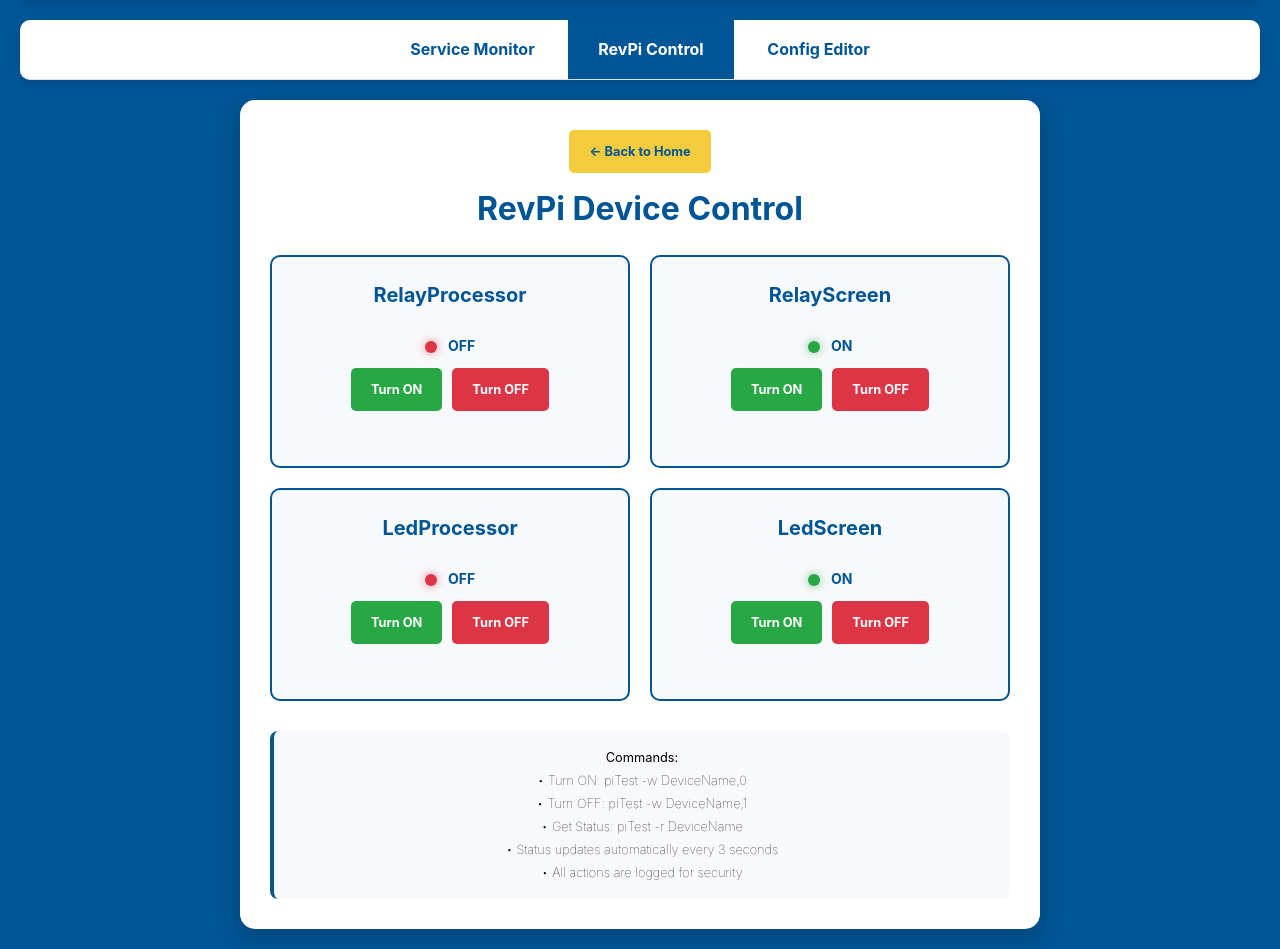
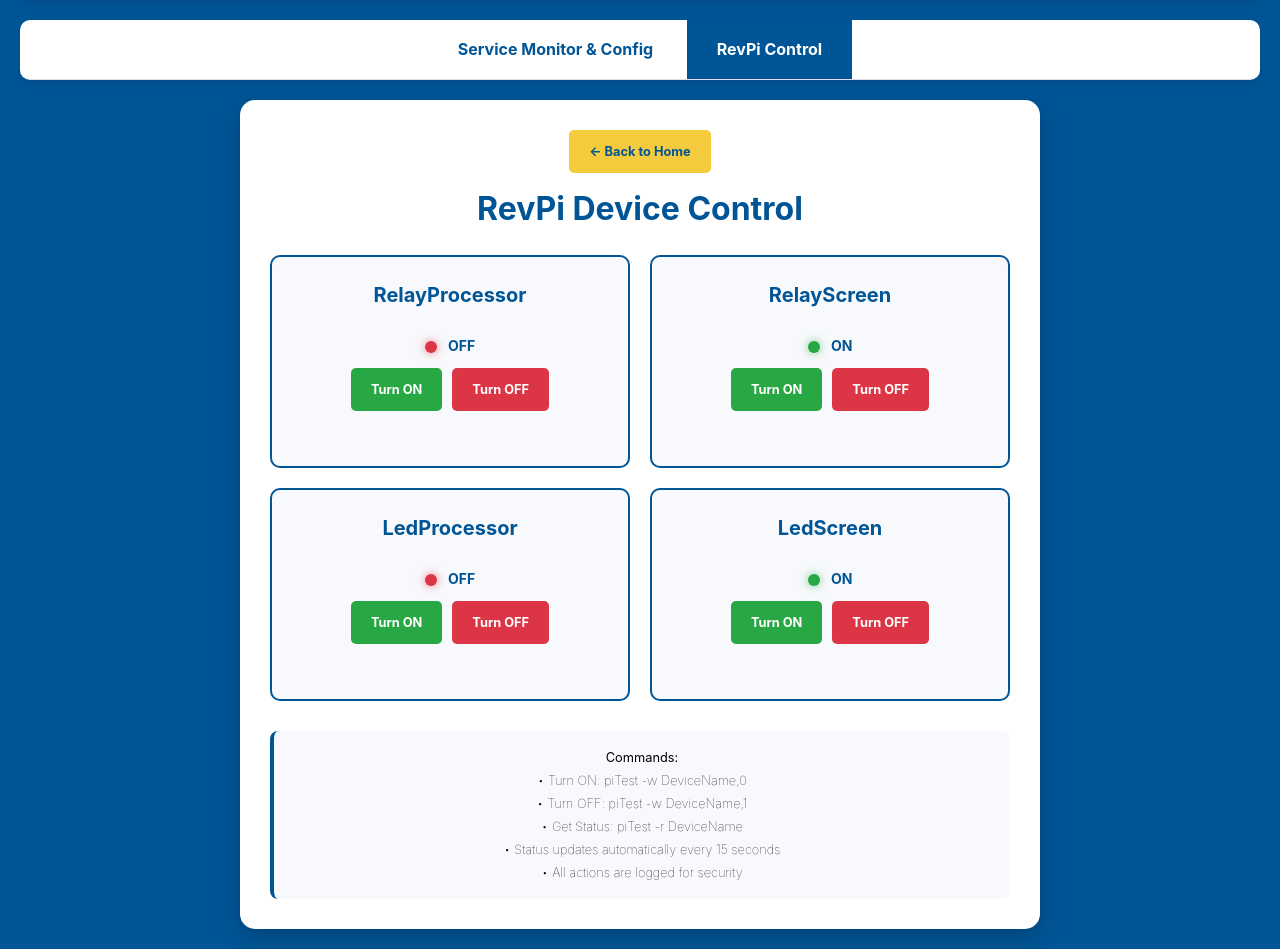
Before and after one commit to edson-jebi/Boot-Monitoring, a Flask app: page /revpi-control in a window 1280 px wide. Shown: the part 100-1049 px from the top of the page. Run offline with Flask 3, Linux system fonts and the light colour scheme; the visitor is signed in with stand-in values (Sample User, id 1); some libraries are stand-ins or nearby versions.

Commit message:
refactor: Consolidate navigation and improve RevPi status updates
- Redirect config editor route to service monitor page
  - Config editor functionality now integrated into service monitor
  - Update config_editor_controller to redirect to service_monitor

- Update navigation across all pages
  - Rename "Service Monitor" tab to "Service Monitor & Config"
  - Remove separate "Config Editor" tab (now consolidated)
  - Consistent navigation in home.html, revpi_control.html, service_monitor.html

- Improve RevPi Control status updates
  - Increase update interval from 10s to 15s to reduce load
  - Add status update lock to prevent race conditions
  - Add 500ms initial delay for page load completion
  - Better error handling for concurrent requests

🤖 Generated with [Claude Code](https://claude.com/claude-code)

Co-Authored-By: Claude <noreply@anthropic.com>

```diff
--- a/templates/home.html
+++ b/templates/home.html
@@ -154,9 +154,8 @@
 </div>
 
 <div class="nav-tabs">
-    <a href="{{ url_for('main.service_monitor') }}" class="tab-button active">Service Monitor</a>
+    <a href="{{ url_for('main.service_monitor') }}" class="tab-button active">Service Monitor & Config</a>
     <a href="{{ url_for('main.revpi_control') }}" class="tab-button">RevPi Control</a>
-    <a href="{{ url_for('main.config_editor') }}" class="tab-button">Config Editor</a>
 </div>
 
 
--- a/templates/revpi_control.html
+++ b/templates/revpi_control.html
@@ -216,9 +216,8 @@
 </div>
 
 <div class="nav-tabs">
-    <a href="{{ url_for('main.service_monitor') }}" class="tab-button">Service Monitor</a>
+    <a href="{{ url_for('main.service_monitor') }}" class="tab-button">Service Monitor & Config</a>
     <a href="{{ url_for('main.revpi_control') }}" class="tab-button active">RevPi Control</a>
-    <a href="{{ url_for('main.config_editor') }}" class="tab-button">Config Editor</a>
 </div>
 
 <div class="container">
@@ -252,23 +251,37 @@
         • Turn ON: piTest -w DeviceName,0<br>
         • Turn OFF: piTest -w DeviceName,1<br>
         • Get Status: piTest -r DeviceName<br>
-        • Status updates automatically every 3 seconds<br>
+        • Status updates automatically every 15 seconds<br>
         • All actions are logged for security
     </div>
 </div>
 
 <script>
-// Start status monitoring when page loads
+// Start status monitoring when page loads with delay to prevent race conditions
+let statusUpdateInProgress = false;
+
 document.addEventListener('DOMContentLoaded', function() {
-    updateStatus();
-    // Update status every 10 seconds
-    setInterval(updateStatus, 10000);
+    // Delay initial status check to allow page to fully load
+    setTimeout(() => {
+        updateStatus();
+    }, 500);
+
+    // Update status every 15 seconds (increased interval to reduce load)
+    setInterval(updateStatus, 15000);
 });
 
 function updateStatus() {
+    // Prevent multiple simultaneous status requests
+    if (statusUpdateInProgress) {
+        return;
+    }
+
+    statusUpdateInProgress = true;
+
     fetch('/revpi-status')
     .then(response => response.json())
     .then(data => {
+        statusUpdateInProgress = false;
         Object.keys(data).forEach(device => {
             const bullet = document.getElementById(`bullet-${device}`);
             const statusText = document.getElementById(`status-text-${device}`);
@@ -290,6 +303,7 @@ function updateStatus() {
         });
     })
     .catch(error => {
+        statusUpdateInProgress = false;
         console.error('Status update error:', error);
     });
 }
```
Also changed, not shown: app/controllers/config_editor_controller.py (+4 -4 lines).
